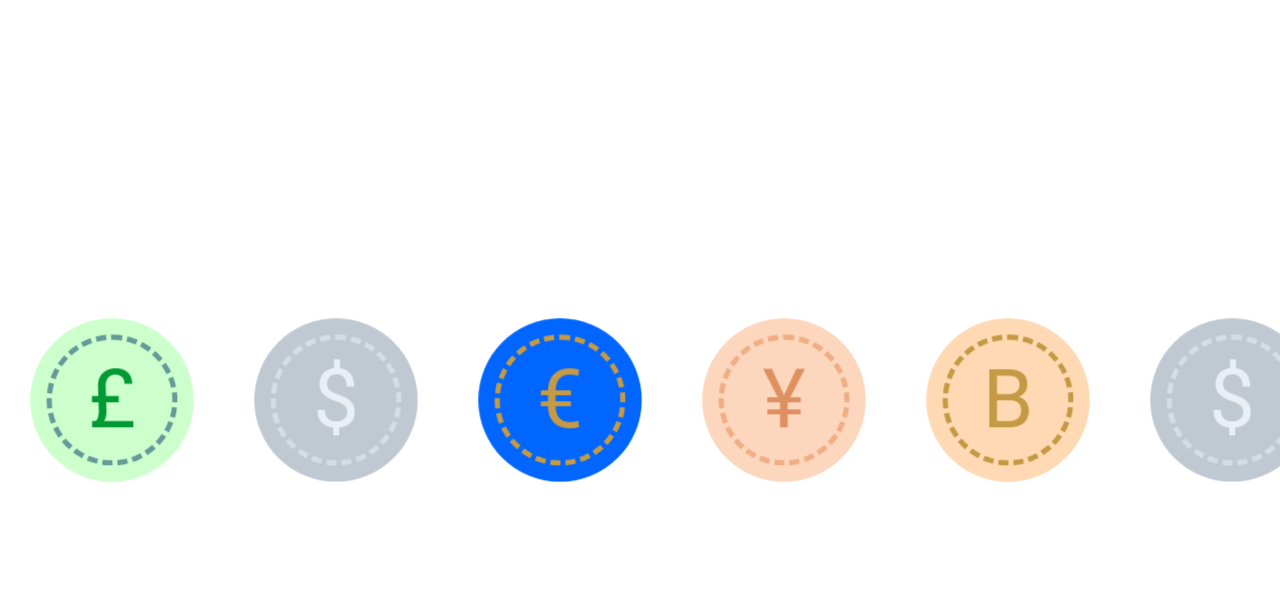
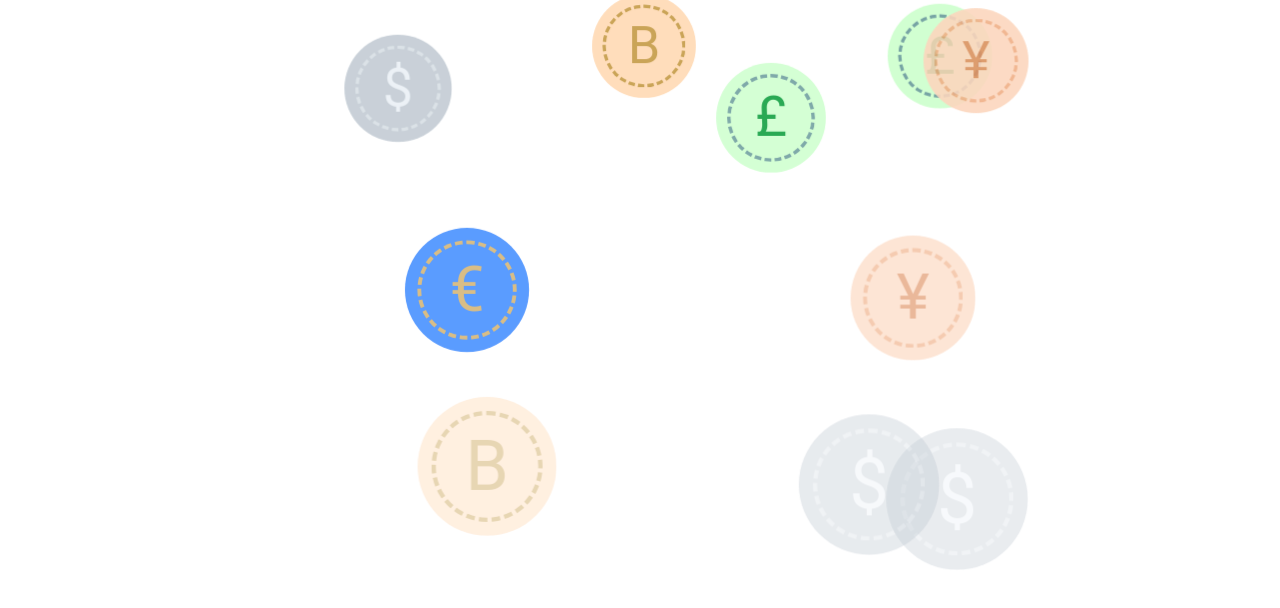
Before and after one commit to loopjockey/coinflip, a Vue app: page / in a window 1280 px wide. Shown: the top 608 px of the page. Built offline with nearby package versions, Linux system fonts and the light colour scheme.

Commit message:
Added falling coin display

```diff
--- a/src/App.vue
+++ b/src/App.vue
@@ -1,10 +1,42 @@
 <template>
   <v-app>
-    <!-- -->
-    <CoinDisplay />
+    <transition name="fade">
+      <component :is="currentComponent" />
+    </transition>
   </v-app>
 </template>
 
 <script lang="ts" setup>
-  //
+import { ref, onMounted, onUnmounted } from "vue";
+import FallingCoins from "@/components/FallingCoins.vue";
+import CoinDisplay from "@/components/CoinDisplay.vue";
+
+const components = [FallingCoins, CoinDisplay];
+const currentIndex = ref(0);
+const currentComponent = ref(components[currentIndex.value]);
+let intervalId: any = null;
+
+const swapComponent = () => {
+  currentIndex.value = (currentIndex.value + 1) % components.length;
+  currentComponent.value = components[currentIndex.value];
+};
+
+onMounted(() => {
+  intervalId = setInterval(swapComponent, 2000); // Swap every 5 seconds
+});
+
+onUnmounted(() => {
+  if (intervalId) clearInterval(intervalId);
+});
 </script>
+
+<style scoped>
+.fade-enter-active,
+.fade-leave-active {
+  transition: opacity 0.5s ease;
+}
+.fade-enter,
+.fade-leave-to {
+  opacity: 0;
+}
+</style>
--- a/src/components.d.ts
+++ b/src/components.d.ts
@@ -10,6 +10,7 @@
     AppFooter: typeof import('./components/AppFooter.vue')['default']
     Coin: typeof import('./components/Coin.vue')['default']
     CoinDisplay: typeof import('./components/CoinDisplay.vue')['default']
+    FallingCoins: typeof import('./components/FallingCoins.vue')['default']
     HelloWorld: typeof import('./components/HelloWorld.vue')['default']
     RouterLink: typeof import('vue-router')['RouterLink']
     RouterView: typeof import('vue-router')['RouterView']
--- a/src/components/CoinDisplay.vue
+++ b/src/components/CoinDisplay.vue
@@ -14,7 +14,7 @@
       )
 
       transition(name="fade")
-        .label(v-if="animatedCoins[i]") ★★★ 1/2 ★★★
+        .label(v-if="animatedCoins[i]") ★★★
 </template>
 
   <script lang="ts">
--- /dev/null
+++ b/src/components/FallingCoins.vue
@@ -0,0 +1,84 @@
+<template>
+  <div class="falling-container">
+    <Coin
+      v-for="coin in fallingCoins"
+      :key="coin.id"
+      :type="coin.type"
+      class="falling-coin"
+      :style="{ '--startX': coin.startX, '--fallDuration': coin.duration }"
+    />
+  </div>
+</template>
+
+  <script setup lang="ts">
+import { ref, onMounted } from "vue";
+import Coin from "./Coin.vue"; // Reuse the existing Coin component
+
+const fallingCoins = ref([]);
+const coinTypes = ["pound", "dollar", "euro", "yen", "bitcoin"];
+const coinCount = 10; // Number of coins falling at any time
+
+const generateFallingCoins = () => {
+  fallingCoins.value = []; // Clear existing coins
+  for (let i = 0; i < coinCount; i++) {
+    spawnCoin(i);
+  }
+};
+
+// Function to spawn a single coin
+const spawnCoin = (id) => {
+  fallingCoins.value.push({
+    id,
+    type: coinTypes[Math.floor(Math.random() * coinTypes.length)], // Random coin type
+    startX: `${Math.random() * 90}vw`, // Random X position
+    duration: `${1.5 + Math.random() * 1.5}s`, // Random fall speed
+  });
+
+  // Remove coin after it falls and spawn a new one
+  setTimeout(() => {
+    fallingCoins.value = fallingCoins.value.filter((c) => c.id !== id);
+    spawnCoin(id); // Respawn a new coin
+  }, parseFloat(fallingCoins.value.find((c) => c.id === id)?.duration) * 1000);
+};
+
+onMounted(() => {
+  generateFallingCoins(); // Start the loop
+});
+</script>
+
+  <style scoped>
+.falling-container {
+  position: fixed;
+  top: 0;
+  left: 0;
+  width: 100vw;
+  height: 100vh;
+  pointer-events: none;
+  overflow: hidden;
+}
+
+.falling-coin {
+  position: absolute;
+  width: 10em;
+  height: 10em;
+  top: -20vh; /* Start above screen */
+  left: var(--startX);
+  opacity: 0;
+  transform: scale(0.5);
+  animation: fallAnimation var(--fallDuration) ease-in-out forwards;
+}
+
+@keyframes fallAnimation {
+  0% {
+    opacity: 0;
+    transform: translateY(-20vh) scale(0.5);
+  }
+  20% {
+    opacity: 1;
+  }
+  100% {
+    transform: translateY(100vh) scale(1);
+    opacity: 0;
+  }
+}
+</style>
```
